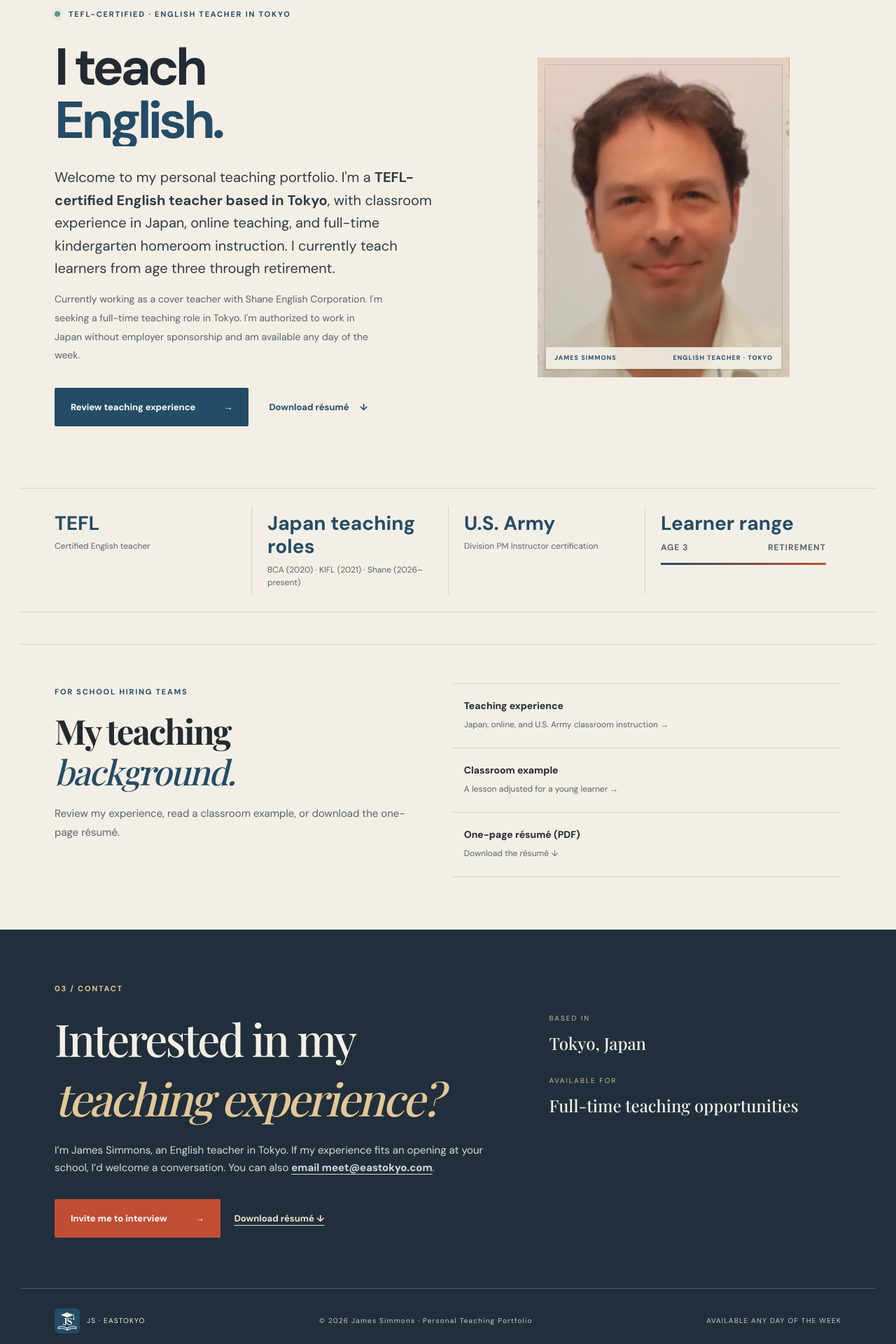
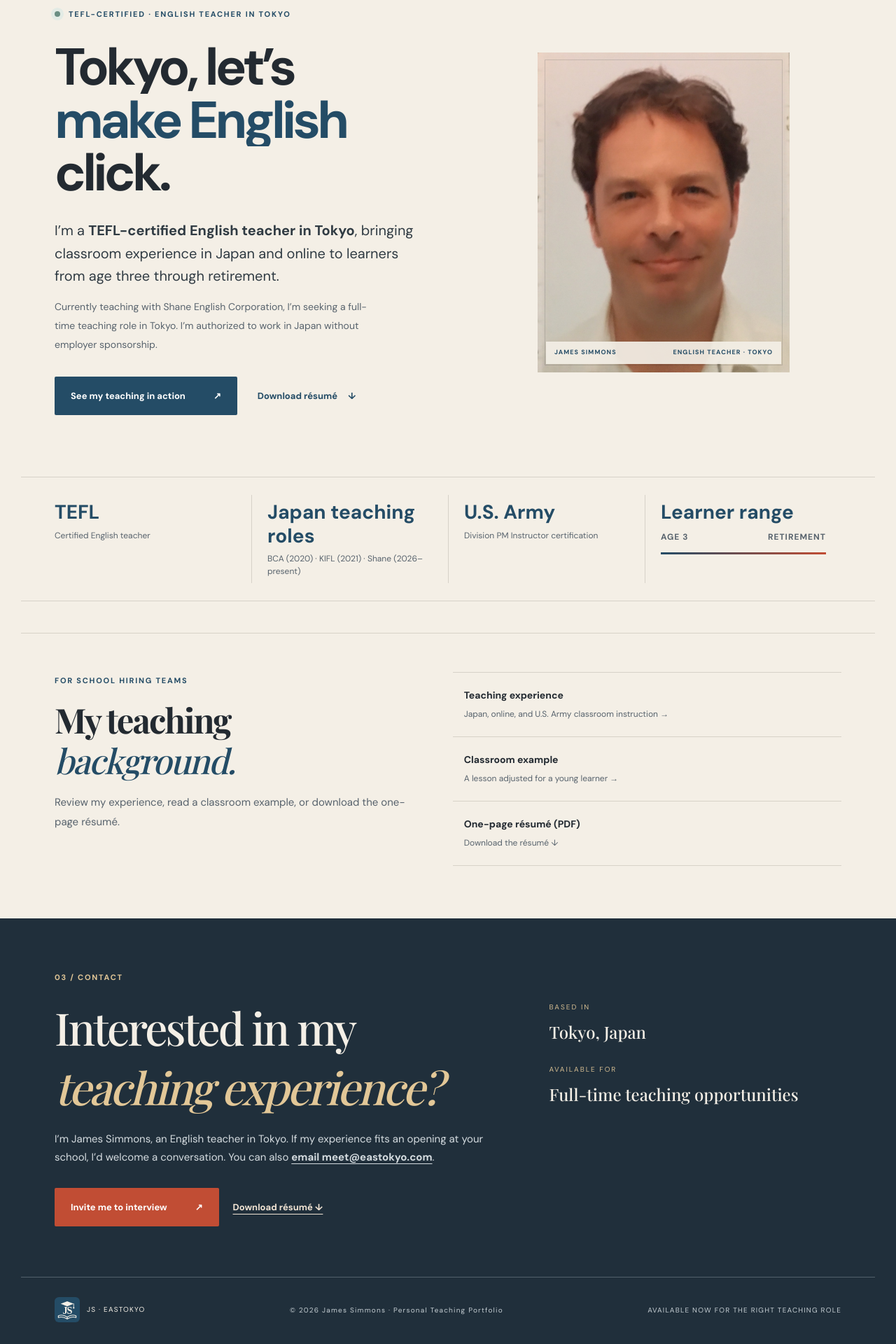
Before and after one commit to desukara/portfolio, a Next.js app: page / in a window 1280 px wide. Shown: the part 180-2100 px from the top of the page at 70% size. Built offline with nearby package versions, Linux system fonts and the light colour scheme; a web font is replaced by a local one.

Commit message:
Give the homepage a sharper Tokyo voice

```diff
--- a/app/page.tsx
+++ b/app/page.tsx
@@ -9,19 +9,20 @@ export default function Home() {
       <SiteHeader current="/" />
       <section className="hero shell" id="home">
         <div className="hero-copy" id="main-content" tabIndex={-1}>
-          <div className="eyebrow" data-home-reveal="hero" data-home-delay="0"><span className="status-dot" /> TEFL-CERTIFIED · ENGLISH TEACHER IN TOKYO</div>
-          <h1>
-            <span className="home-title-mask" data-home-reveal="title" data-home-delay="70"><span>I teach</span></span>
-            <span className="home-title-mask" data-home-reveal="title" data-home-delay="150"><em>English.</em></span>
+          <div className="eyebrow" data-home-reveal="hero" data-home-delay="0"><span className="status-dot" aria-hidden="true" /> TEFL-CERTIFIED · ENGLISH TEACHER IN TOKYO</div>
+          <h1 aria-label="Tokyo, let’s make English click.">
+            <span className="home-title-mask" data-home-reveal="title" data-home-delay="70"><span>Tokyo, let’s</span></span>
+            <span className="home-title-mask" data-home-reveal="title" data-home-delay="150"><em>make English</em></span>
+            <span className="home-title-mask home-title-mask-last" data-home-reveal="title" data-home-delay="230"><span>click.</span></span>
           </h1>
-          <p className="hero-lead" data-home-reveal="hero" data-home-delay="230">Welcome to my personal teaching portfolio. I&apos;m a <strong>TEFL-certified English teacher based in Tokyo</strong>, with classroom experience in Japan, online teaching, and full-time kindergarten homeroom instruction. I currently teach learners from age three through retirement.</p>
-          <p className="hero-detail" data-home-reveal="hero" data-home-delay="300">Currently working as a cover teacher with Shane English Corporation. I&apos;m seeking a full-time teaching role in Tokyo. I&apos;m authorized to work in Japan without employer sponsorship and am available any day of the week.</p>
-          <div className="actions" data-home-reveal="hero" data-home-delay="370">
-            <a className="button-primary" href="/experience">Review teaching experience <span aria-hidden="true">→</span></a>
+          <p className="hero-lead" data-home-reveal="hero" data-home-delay="290">I’m a <strong>TEFL-certified English teacher in Tokyo</strong>, bringing classroom experience in Japan and online to learners from age three through retirement.</p>
+          <p className="hero-detail" data-home-reveal="hero" data-home-delay="350">Currently teaching with Shane English Corporation, I’m seeking a full-time teaching role in Tokyo. I’m authorized to work in Japan without employer sponsorship.</p>
+          <div className="actions" data-home-reveal="hero" data-home-delay="420">
+            <a className="button-primary" href="/portfolio"><span>See my teaching in action</span><span className="button-icon" aria-hidden="true">↗</span></a>
             <a className="button-link" href="/resume/download" download="J_Simmons_Resume_2026.pdf">Download résumé <span aria-hidden="true">↓</span></a>
           </div>
         </div>
-        <figure className="hero-art hero-photo" data-home-reveal="photo" data-home-delay="120">
+        <figure className="hero-art hero-photo" data-home-reveal="photo" data-home-delay="160">
           <img src="/homepage-photo.jpeg" width={1076} height={1366} fetchPriority="high" alt="James Simmons, English teacher in Tokyo" loading="eager" />
           <figcaption className="home-photo-caption"><span>JAMES SIMMONS</span><span>ENGLISH TEACHER · TOKYO</span></figcaption>
         </figure>
@@ -45,8 +46,8 @@ export default function Home() {
         </div>
       </section>
       <footer id="contact">
-        <div className="shell footer-grid"><div data-home-scroll-reveal><span className="kicker">03 / CONTACT</span><h2>Interested in my<br /><em>teaching experience?</em></h2><p>I’m James Simmons, an English teacher in Tokyo. If my experience fits an opening at your school, I’d welcome a conversation. You can also <strong className="contact-email">email meet@eastokyo.com</strong>.</p><div className="footer-actions"><a className="button-primary" href="/meeting">Invite me to interview <span aria-hidden="true">→</span></a><a className="button-link" href="/resume/download" download="J_Simmons_Resume_2026.pdf">Download résumé ↓</a></div></div><div className="footer-right" data-home-scroll-reveal data-home-delay="100"><span>BASED IN</span><strong>Tokyo, Japan</strong><span>AVAILABLE FOR</span><strong>Full-time teaching opportunities</strong></div></div>
-        <div className="shell footer-bottom"><span className="footer-brand"><img src="/brand/js-mark.svg" width={36} height={36} alt="" aria-hidden="true" /> JS · EASTOKYO</span><span>© {new Date().getFullYear()} James Simmons · Personal Teaching Portfolio</span><span>AVAILABLE ANY DAY OF THE WEEK</span></div>
+        <div className="shell footer-grid"><div data-home-scroll-reveal><span className="kicker">03 / CONTACT</span><h2>Interested in my<br /><em>teaching experience?</em></h2><p>I’m James Simmons, an English teacher in Tokyo. If my experience fits an opening at your school, I’d welcome a conversation. You can also <strong className="contact-email">email meet@eastokyo.com</strong>.</p><div className="footer-actions"><a className="button-primary" href="/meeting"><span>Invite me to interview</span><span className="button-icon" aria-hidden="true">↗</span></a><a className="button-link" href="/resume/download" download="J_Simmons_Resume_2026.pdf">Download résumé ↓</a></div></div><div className="footer-right" data-home-scroll-reveal data-home-delay="100"><span>BASED IN</span><strong>Tokyo, Japan</strong><span>AVAILABLE FOR</span><strong>Full-time teaching opportunities</strong></div></div>
+        <div className="shell footer-bottom"><span className="footer-brand"><img src="/brand/js-mark.svg" width={36} height={36} alt="" aria-hidden="true" /> JS · EASTOKYO</span><span>© {new Date().getFullYear()} James Simmons · Personal Teaching Portfolio</span><span>AVAILABLE NOW FOR THE RIGHT TEACHING ROLE</span></div>
       </footer>
     </main>
   );
```
